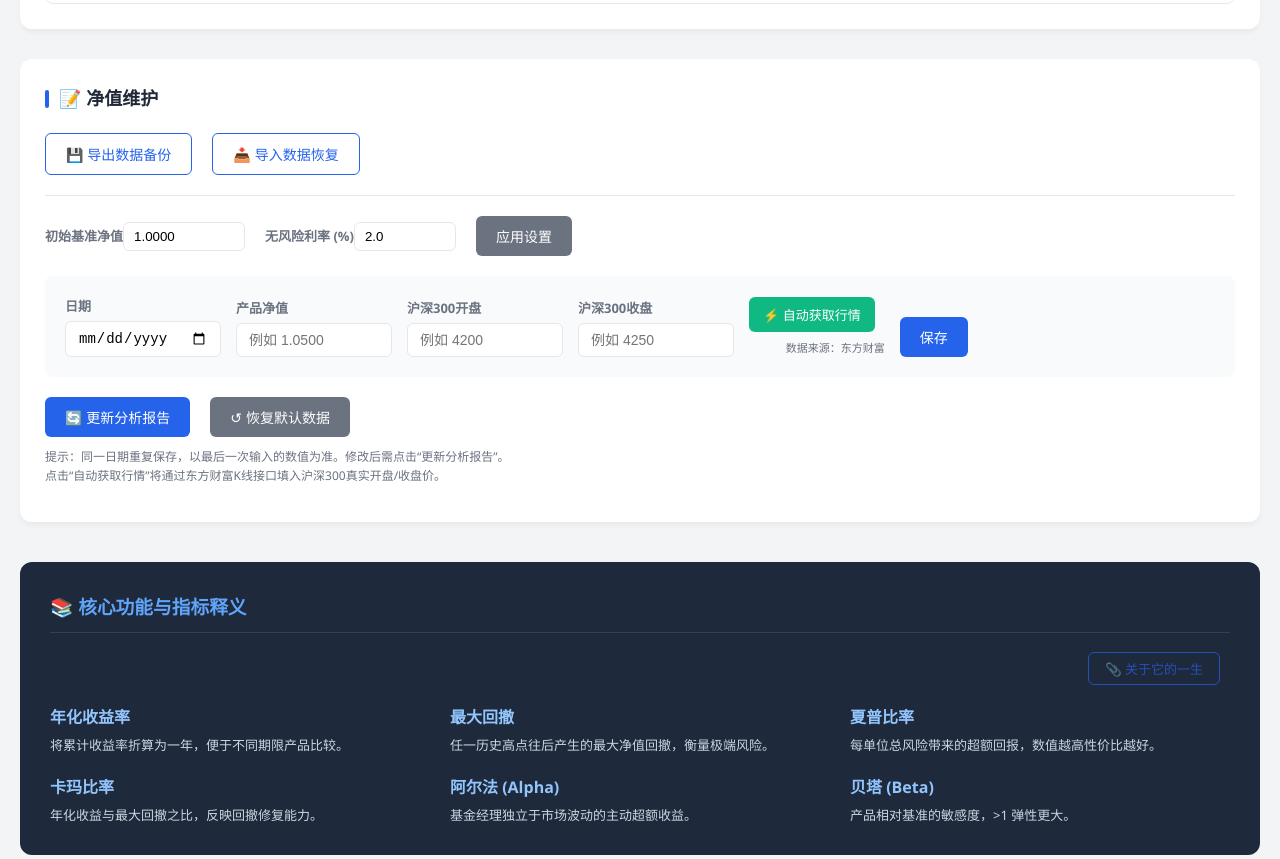
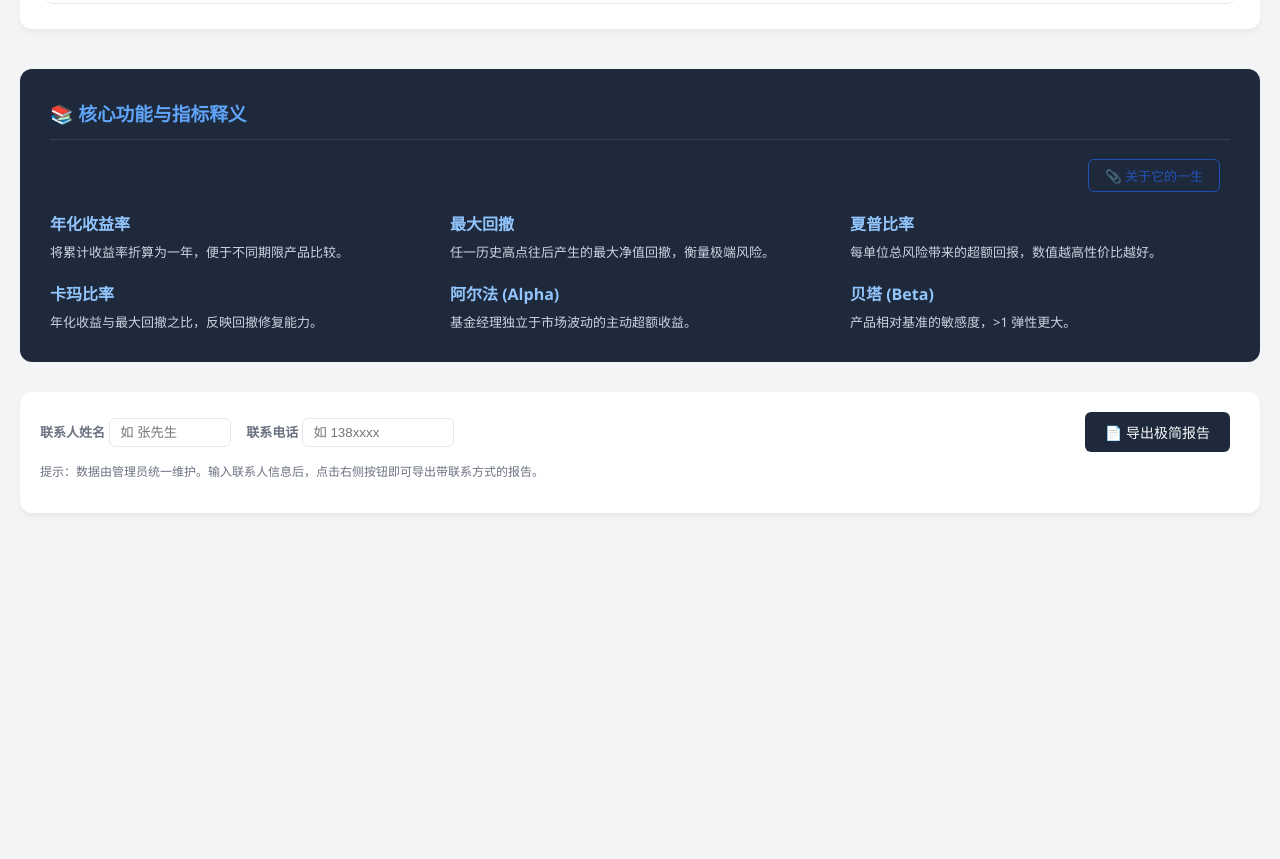
Before and after one commit to happyw186/bull-run-analysis, a plain HTML site: page index.html in a window 1280 px wide. Shown: the part 2213-3072 px from the top of the page. After the commit the page ends 2786 px from the top, so only its background shows below. Drawn offline with nearby package versions, Linux system fonts and the light colour scheme.

Commit message:
Add files via upload

```diff
--- a/index.html
+++ b/index.html
@@ -582,52 +582,7 @@
         </div>
 
         <!-- 净值维护面板 -->
-        <div class="maintenance-card" id="maintenancePanel">
-            <div class="maintenance-card" id="maintenancePanel" style="display:none;"></div>
-            <h3>📝 净值维护</h3>
-            <div class="backup-row">
-                <button class="btn btn-outline" id="exportBtn">💾 导出数据备份</button>
-                <button class="btn btn-outline" id="importBtn">📥 导入数据恢复</button>
-                <input type="file" id="importFileInput" accept=".json" style="display:none;">
-                <span class="feedback" id="backupFeedback"></span>
-            </div>
-            <div class="divider"></div>
 
-            <div class="settings-row">
-                <div><label>初始基准净值</label><input type="number" id="baseBenchmarkInput" step="0.0001" value="1.0000"
-                        style="width:100px;"></div>
-                <div><label>无风险利率 (%)</label><input type="number" id="riskFreeRateInput" step="0.1" value="2.0"
-                        style="width:80px;"></div>
-                <button class="btn btn-secondary" id="applySettingsBtn">应用设置</button>
-            </div>
-
-            <div class="form-group">
-                <div><label>日期</label><input type="date" id="inputDate"></div>
-                <div><label>产品净值</label><input type="number" id="inputProd" step="0.0001" placeholder="例如 1.0500"></div>
-                <div><label>沪深300开盘</label><input type="number" id="inputOpen" step="0.01" placeholder="例如 4200"></div>
-                <div><label>沪深300收盘</label><input type="number" id="inputClose" step="0.01" placeholder="例如 4250"></div>
-                <div style="display: flex; flex-direction: column; align-items: flex-end; gap: 5px;">
-                    <button class="btn btn-auto" id="autoFetchBtn">⚡ 自动获取行情</button>
-                    <span class="fetch-hint">数据来源：东方财富</span>
-                </div>
-                <div style="display: flex; align-items: flex-end; gap: 5px;">
-                    <button class="btn" id="saveEntryBtn">保存</button>
-                    <button class="btn btn-secondary" id="cancelEditBtn" style="display:none;">取消</button>
-                </div>
-                <span class="error-msg" id="formError"></span>
-                <span class="success-msg" id="formSuccess"></span>
-            </div>
-
-            <div style="display: flex; gap: 10px; flex-wrap: wrap; margin-top: 10px;">
-                <button class="btn" id="updateAnalysisBtn">🔄 更新分析报告</button>
-                <button class="btn btn-secondary" id="resetDefaultBtn">↺ 恢复默认数据</button>
-
-            </div>
-
-
-            <p style="font-size:12px; color: var(--text-muted); margin-top: 10px;">
-                提示：同一日期重复保存，以最后一次输入的数值为准。修改后需点击“更新分析报告”。<br>点击“自动获取行情”将通过东方财富K线接口填入沪深300真实开盘/收盘价。</p>
-        </div>
 
         <!-- 底部指标释义 -->
         <div class="glossary">
```
